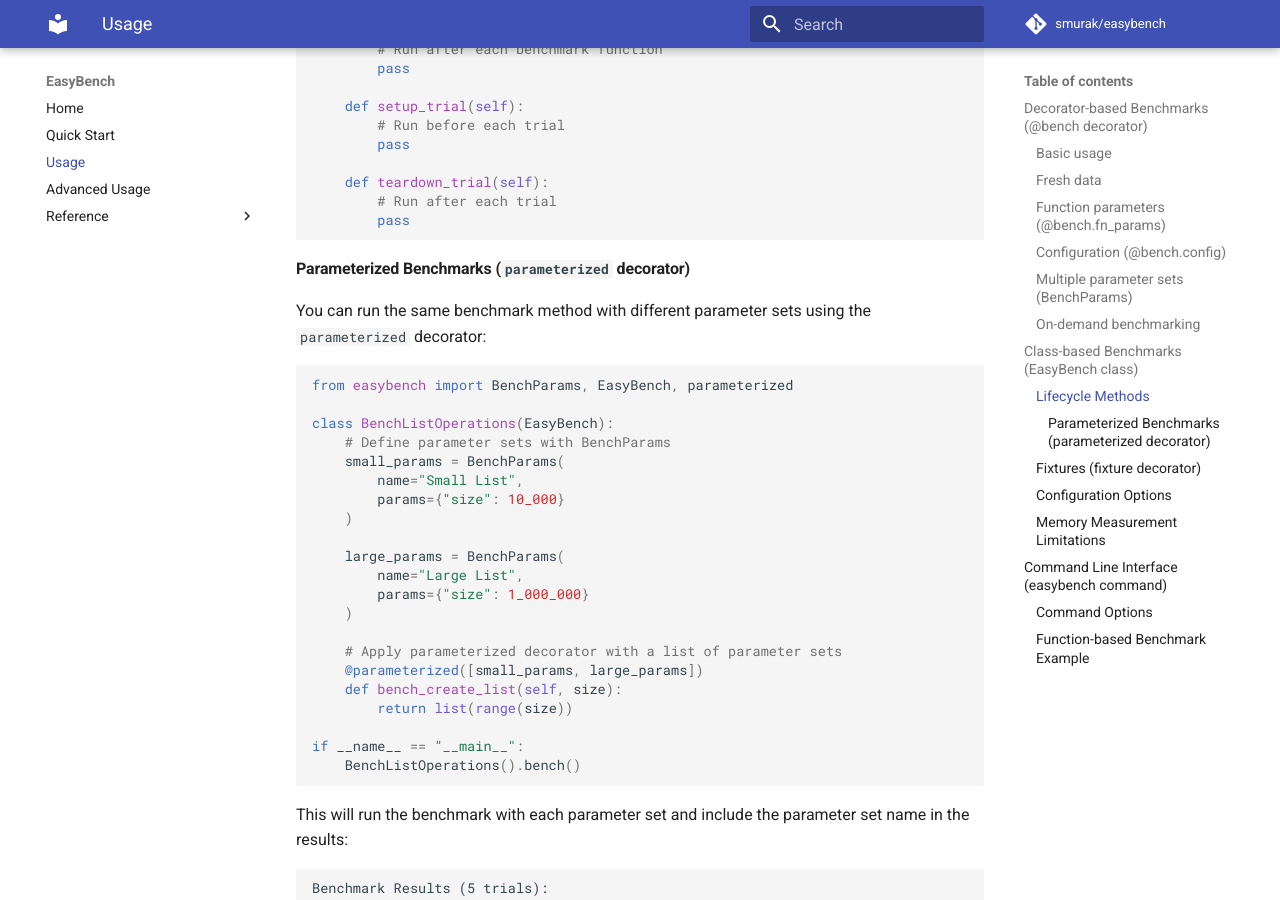
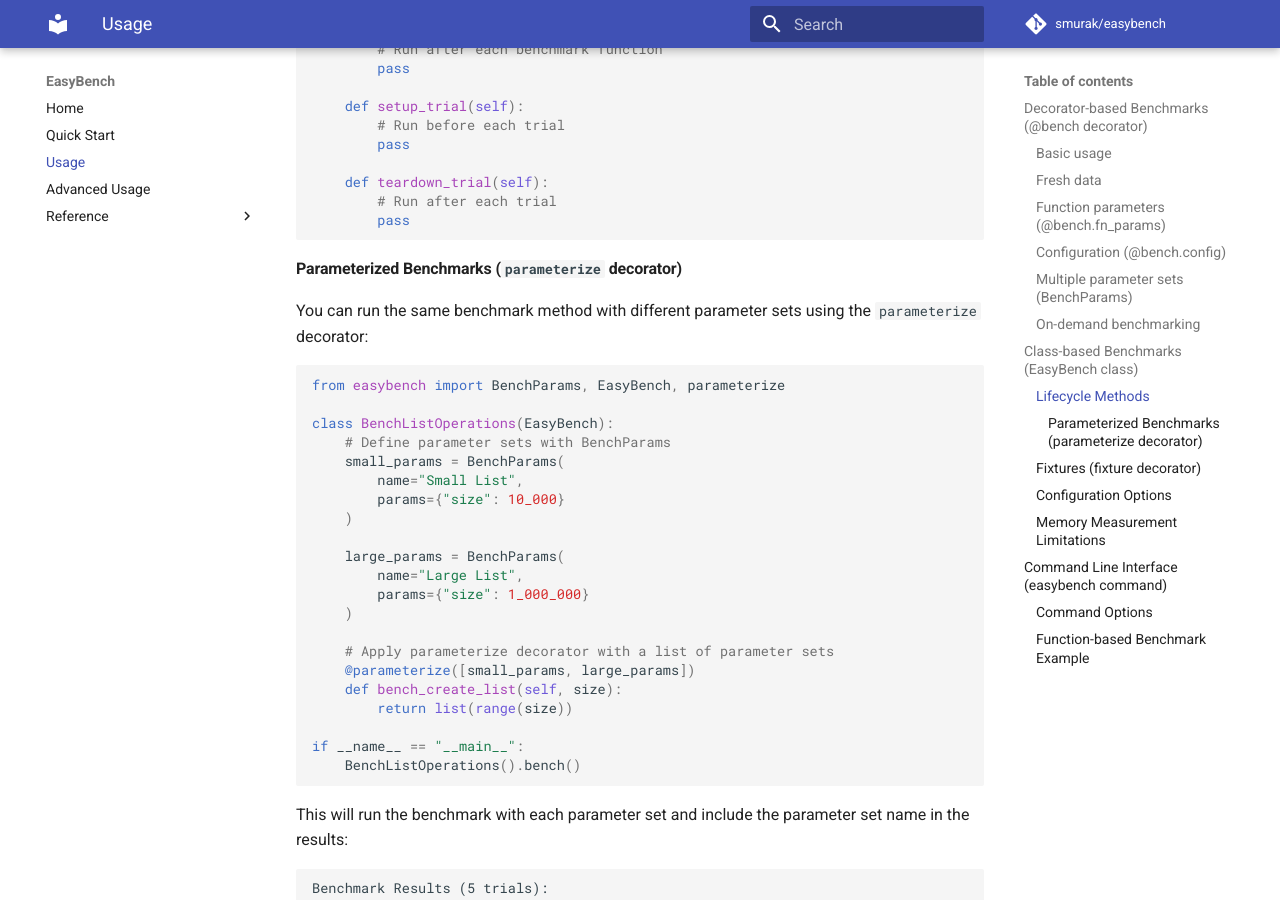
Before and after one commit to smurak/easybench, an MkDocs documentation site: the page built from docs/usage.md, in a window 1280 px wide and 900 px high, scrolled down 3750 px. Built offline with MkDocs 1.6.1 and Material for MkDocs 9.7.7, drawn with Linux system fonts in a browser that asks for light colours; comment, search, counter and statistics services are not loaded.

Commit message:
fix: update decorator name from `parameterized` to `parameterize` in documentation and code

````diff
--- a/docs/usage.md
+++ b/docs/usage.md
@@ -188,12 +188,12 @@ class BenchExample(EasyBench):
         pass
 ```
 
-#### Parameterized Benchmarks (`parameterized` decorator)
+#### Parameterized Benchmarks (`parameterize` decorator)
 
-You can run the same benchmark method with different parameter sets using the `parameterized` decorator:
+You can run the same benchmark method with different parameter sets using the `parameterize` decorator:
 
 ```python
-from easybench import BenchParams, EasyBench, parameterized
+from easybench import BenchParams, EasyBench, parameterize
 
 class BenchListOperations(EasyBench):
     # Define parameter sets with BenchParams
@@ -207,8 +207,8 @@ class BenchListOperations(EasyBench):
         params={"size": 1_000_000}
     )
 
-    # Apply parameterized decorator with a list of parameter sets
-    @parameterized([small_params, large_params])
+    # Apply parameterize decorator with a list of parameter sets
+    @parameterize([small_params, large_params])
     def bench_create_list(self, size):
         return list(range(size))
 
--- a/src/easybench/__init__.py
+++ b/src/easybench/__init__.py
@@ -4,7 +4,7 @@ EasyBench: A simple and easy-to-use Python benchmarking library.
 This package provides tools for benchmarking Python code with an easy-to-use interface.
 """
 
-from .core import BenchConfig, BenchParams, EasyBench, fixture, parameterized
+from .core import BenchConfig, BenchParams, EasyBench, fixture, parameterize
 from .decorator import bench
 
 __version__ = "0.1.11"
@@ -15,5 +15,5 @@ __all__ = [
     "EasyBench",
     "bench",
     "fixture",
-    "parameterized",
+    "parameterize",
 ]
````
Also changed, not shown: README-pypi.md (+5 -5 lines), README.md (+5 -5 lines), README_ja.md (+5 -5 lines), 2 other files.
